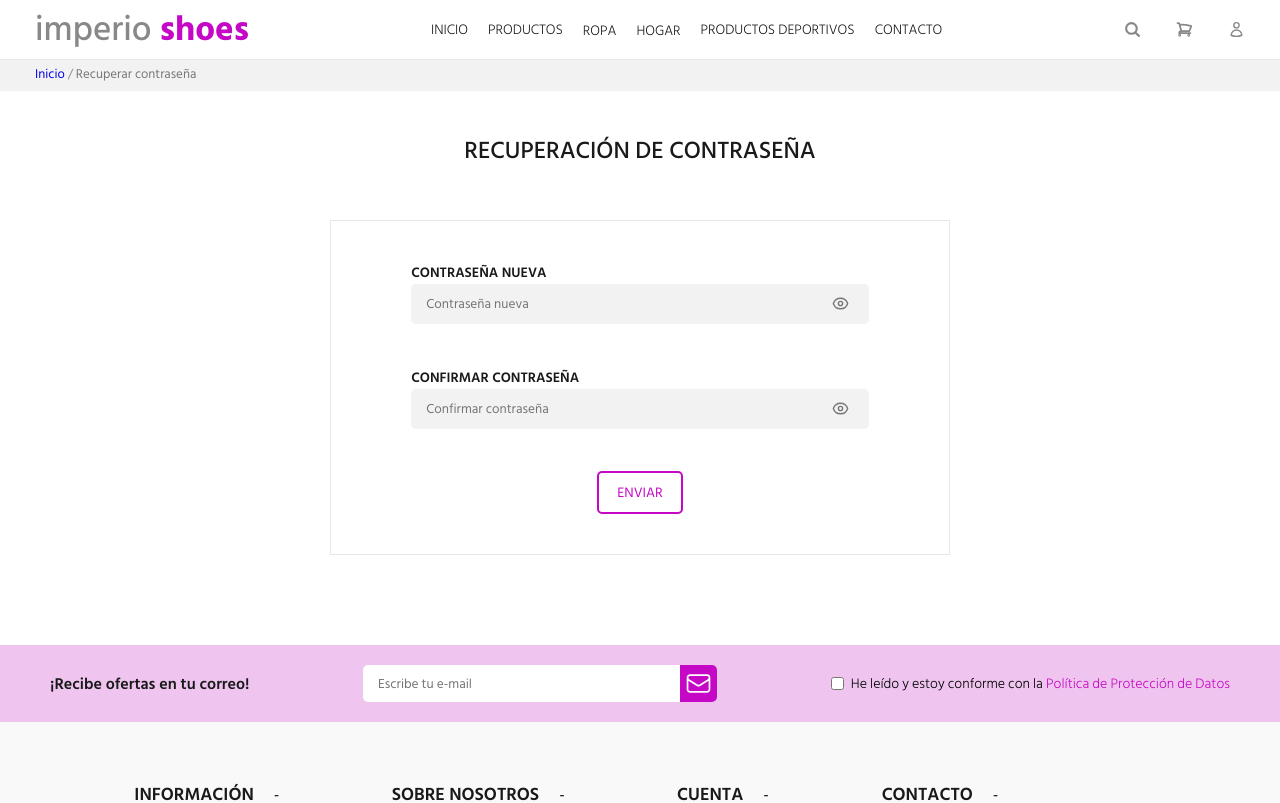
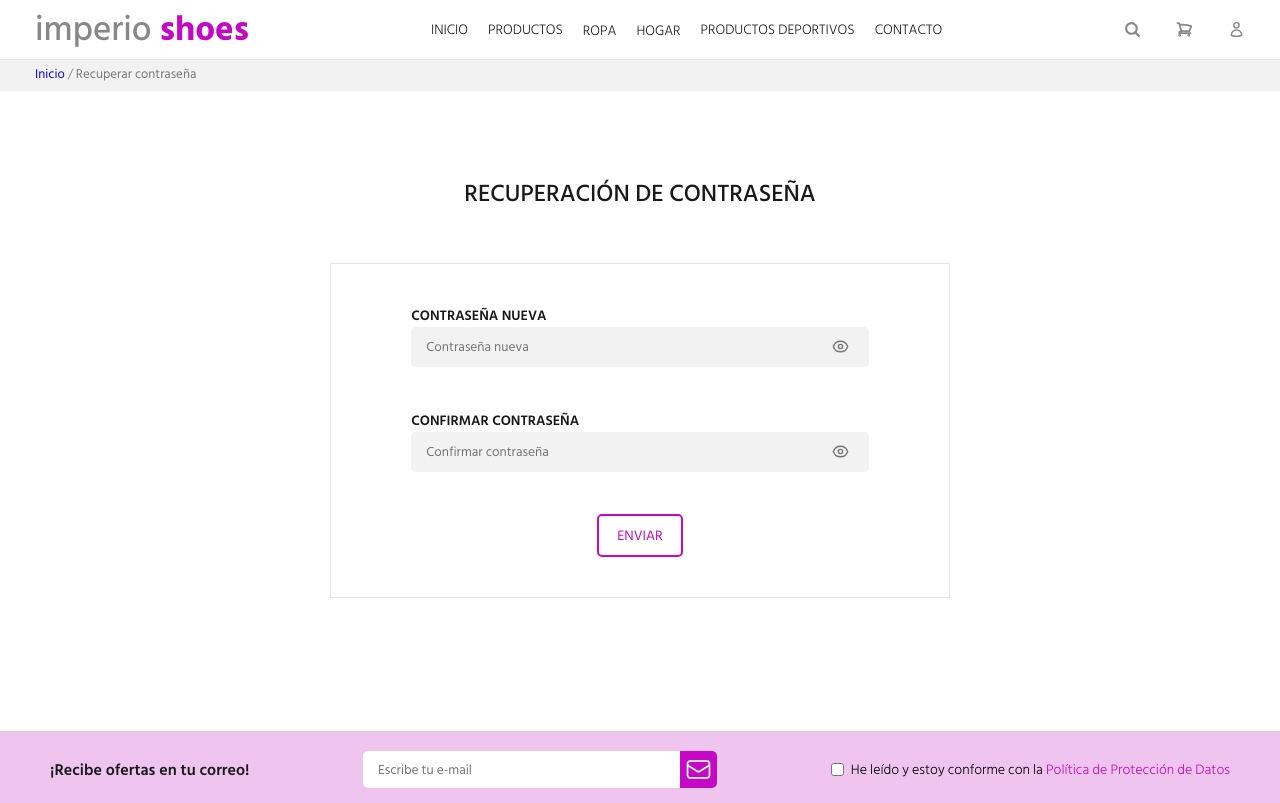
Before and after one commit to gszcode/E-commerce, a React (Vite) app: page /recovery-password/1 in a window 1280 px wide. Shown: the top 803 px of the page. Built offline with nearby package versions, Linux system fonts and the light colour scheme.

Commit message:
se agregaron los estilos del componente recuperar contraseña

```diff
--- a/src/page/RecoveryPassword/recovery_pasword.module.scss
+++ b/src/page/RecoveryPassword/recovery_pasword.module.scss
@@ -2,7 +2,8 @@
 
 .container {
   .recovery {
-    @include width-height(100%, auto);
+    min-height: 80vh;
+    @include width-height(100%, 100%);
     @include flex(column, center, center);
     padding: 40px 20px;
     .form {
```
